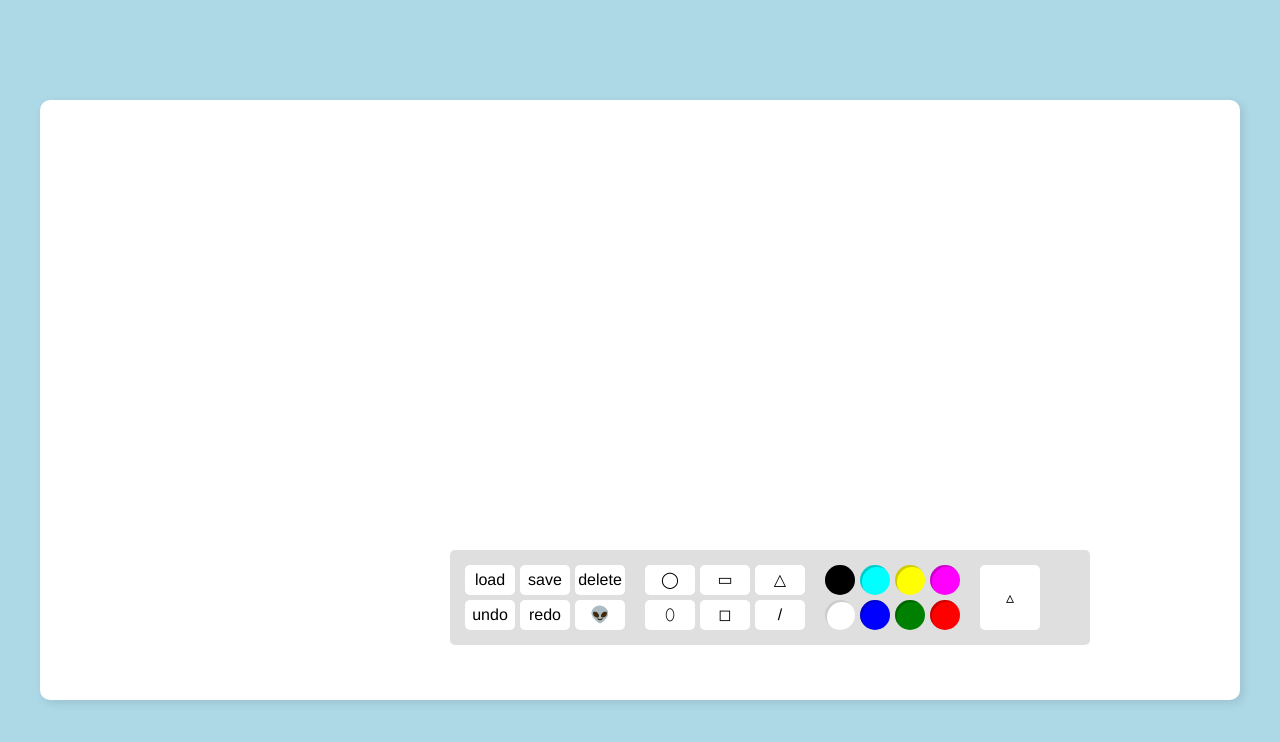
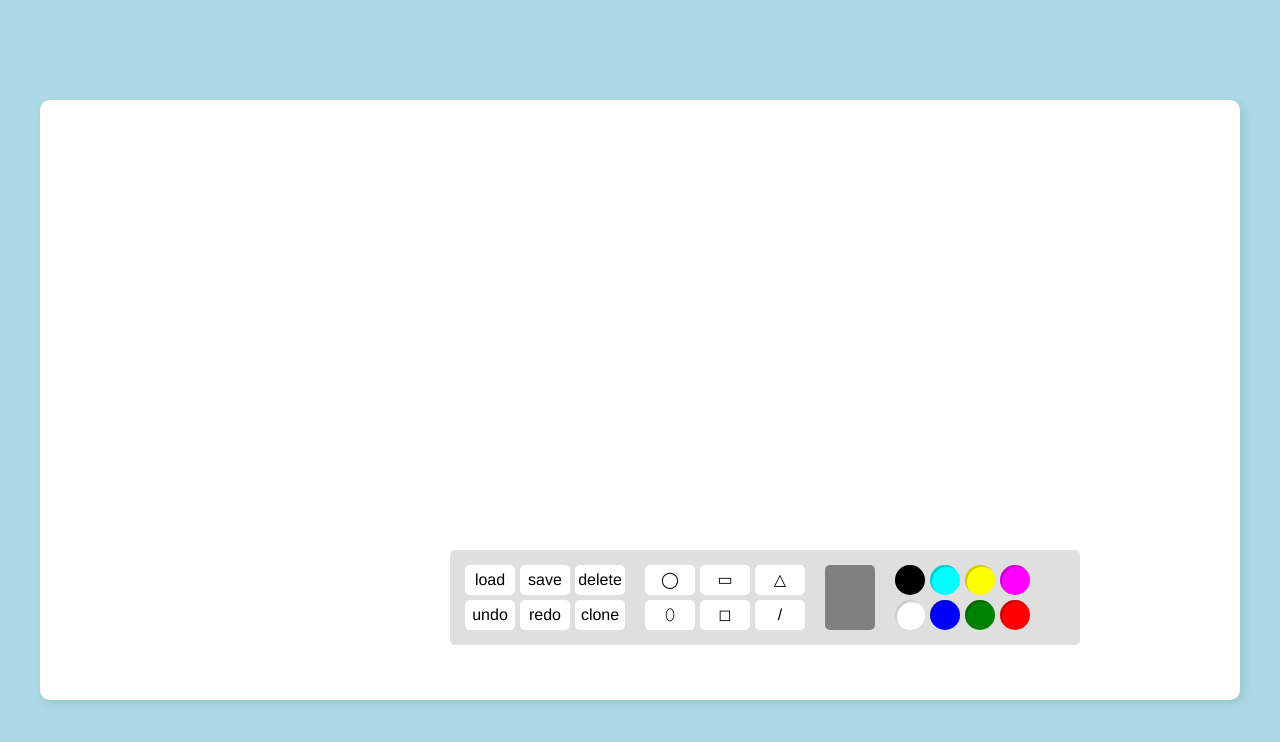
Before and after one commit to AbdElRahmanOsama182/Paint, a Vue app in the folder front-end/: page / in a window 1280 px wide. Shown: the top 742 px of the page. Built offline with nearby package versions, Linux system fonts and the light colour scheme.

Commit message:
coloring and copy fixes

```diff
--- a/front-end/src/components/PaintApp.css
+++ b/front-end/src/components/PaintApp.css
@@ -81,17 +81,13 @@ box-shadow: inset 2px 2px 0px rgba(0, 0, 0, 0.2);
 .colors button:nth-child(6) {background-color: green;}
 .colors button:nth-child(7) {background-color: magenta;}
 .colors button:nth-child(8) {background-color: red;}
-.popup{
-grid-column: span 2;
-grid-row: span 2;
-width: 60px;
-height: auto;
-position: relative;
-}
 
 .customcolor{
-width: 100%;
 height: 100%;
+background-color: grey;
+color: rgb(196, 196, 196);
+grid-row: span 2;
+grid-column: span 2;
 }
 .popup-content {
 display: none;
--- a/front-end/src/components/PaintApp.vue
+++ b/front-end/src/components/PaintApp.vue
@@ -8,7 +8,7 @@
                 <button> save</button>
                 <button @click="redo()"> redo </button>
                 <button @click="deleteShape" :style="{backgroundColor: deleteColor}"> delete </button>
-                <button>👽</button>
+                <button @click="cloneShape()" :style="{backgroundColor: cloneColor}">clone</button>
             </div>
             <div class="shapes">
                 <button @click="drawShape('Circle')"> ◯ </button>
@@ -18,26 +18,26 @@
                 <button @click="drawShape('Triangle')"> △ </button>
                 <button @click="drawShape('Line')"> / </button>
             </div>
-            <div class="colors">
-                <button> </button>
-                <button> </button>
-                <button> </button>
-                <button> </button>
-                <button> </button>
-                <button> </button>
-                <button> </button>
-                <button> </button>
-            </div>
-            <div class="popup">
-                <button class="customcolor" @dblclick="showPicker" :style="{ backgroundColor: currentColor }">
-                    <p v-if="isPopupVisible">▿</p>
-                    <p v-else>▵</p>
-                </button>
+            <div class="curr">
+                <button class="customcolor" @dblclick="showPicker" :style="{ backgroundColor: currentColor }"></button>
+
                 <div id="PopUp" class="popup-content">
                     <v-color-picker @update:modelValue="changeColor" @mouseleave="closePopup" color="#e0dfdf">
                     </v-color-picker>
                 </div>
             </div>
+
+            <div class="colors">
+                <button @click="currentColor='black'"> </button>
+                <button @click="currentColor='white'"> </button>
+                <button @click="currentColor='cyan'"> </button>
+                <button @click="currentColor='blue'"> </button>
+                <button @click="currentColor='yellow'"> </button>
+                <button @click="currentColor='green'"> </button>
+                <button @click="currentColor='magenta'"> </button>
+                <button @click="currentColor='red'"> </button>
+            </div>
+
         </div>
 
         <div class="wrapper">
@@ -73,10 +73,12 @@ export default {
             transformer: null,
             selectionRectangle: null,
             isPopupVisible: false,
-            currentColor: 0,
+            currentColor: 'grey',
             history: [],
             historyIndex: 0,
             isDeletable: false,
+            isClonable: false,
+            cloneColor: 'white',
             deleteColor: 'white',
         };
     },
@@ -169,12 +171,15 @@ export default {
                 if(this.isDeletable){
                     this.deleteSelectedShapes();
                 }
+                if(this.isClonable){
+                    this.cloneSelectedShapes();
+                }
             });
         },
         selectShape(event) {
             const pos = this.stage.getPointerPosition();
             const shape = this.stage.getIntersection(pos);
-            if (shape && shape.index != 0) {
+            if (shape && shape.index !== 0 && shape.index !== 1) {
                 this.slectedShapeIndex = shape.index;
                 console.log("selecred shape", this.slectedShapeIndex, this.layer.children[this.slectedShapeIndex]);
                 this.transformer.nodes([this.layer.children[this.slectedShapeIndex]]);
@@ -220,13 +225,28 @@ export default {
                 this.showPicker();
             }
         },
+        cloneShape(){
+            this.isClonable = !this.isClonable;
+            if(this.isDeletable){
+                this.isDeletable = !this.isDeletable;
+                this.deleteColor=this.activeColorfn(this.isDeletable);
+            }
+            this.cloneColor=this.activeColorfn(this.isClonable);
+        },
         deleteShape(){
             this.isDeletable = !this.isDeletable;
-            if(this.isDeletable){
-                this.deleteColor = '#DE0909';
+            if(this.isClonable){
+                this.isClonable = !this.isClonable;
+                this.cloneColor=this.activeColorfn(this.isClonable);
+            }
+            this.deleteColor=this.activeColorfn(this.isDeletable);
+        },
+        activeColorfn(bool){
+            if(bool){
+                return 'blue';
             }
             else{
-                this.deleteColor = 'white';
+                return 'white';
             }
         },
         emptyTransformer(){
@@ -239,6 +259,14 @@ export default {
             if(this.transformer){
                 this.transformer.nodes().forEach((shape) => shape.destroy());
                 this.transformer.nodes([]);
+            }
+        },
+        cloneSelectedShapes(){
+            if(this.transformer){
+                this.transformer.nodes().forEach((shape) =>
+                this.layer.add(shape.clone().offsetX(100).offsetY(100)),
+
+                this.transformer.nodes([]));
             }
         },
         moveSelectedShapes(){
--- a/front-end/src/functions/Drawing.js
+++ b/front-end/src/functions/Drawing.js
@@ -1,3 +1,5 @@
+
+
 const DrawingFunctions = {
     createShape(pos){
         switch (this.drawingShape) {
@@ -6,7 +8,7 @@ const DrawingFunctions = {
                     x: pos.x,
                     y: pos.y,
                     radius: 50,
-                    fill: 'black',
+                    fill: this.currentColor,
                 });
             case 'Ellipse':
                 return new Konva.Ellipse({
@@ -14,7 +16,7 @@ const DrawingFunctions = {
                     y: pos.y,
                     radiusX: 50,
                     radiusY: 20,
-                    fill: 'black',
+                    fill: this.currentColor,
                 });
             case 'Square':
                 console.log("square");
@@ -23,7 +25,7 @@ const DrawingFunctions = {
                     y: pos.y,
                     width: 50,
                     height: 50,
-                    fill: 'black',
+                    fill: this.currentColor,
                 });
             case 'Rectangle':
                 return new Konva.Rect({
@@ -31,7 +33,7 @@ const DrawingFunctions = {
                     y: pos.y,
                     width: 80,
                     height: 50,
-                    fill: 'black',
+                    fill: this.currentColor,
                 });
             case 'Triangle':
                 return new Konva.RegularPolygon({
@@ -39,12 +41,12 @@ const DrawingFunctions = {
                     y: pos.y,
                     sides: 3,
                     radius: 50,
-                    fill: 'black',
+                    fill: this.currentColor,
                 });
             case 'Line':
                 return new Konva.Line({
                     points: [pos.x, pos.y, pos.x+10, pos.y+10],
-                    stroke: 'black',
+                    stroke: this.currentColor,
                     strokeWidth: 1.5,
                 });
         }
```
